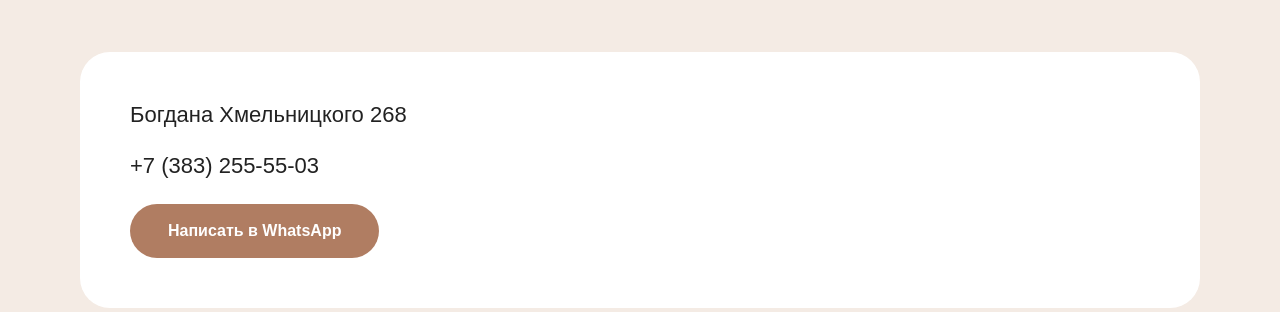
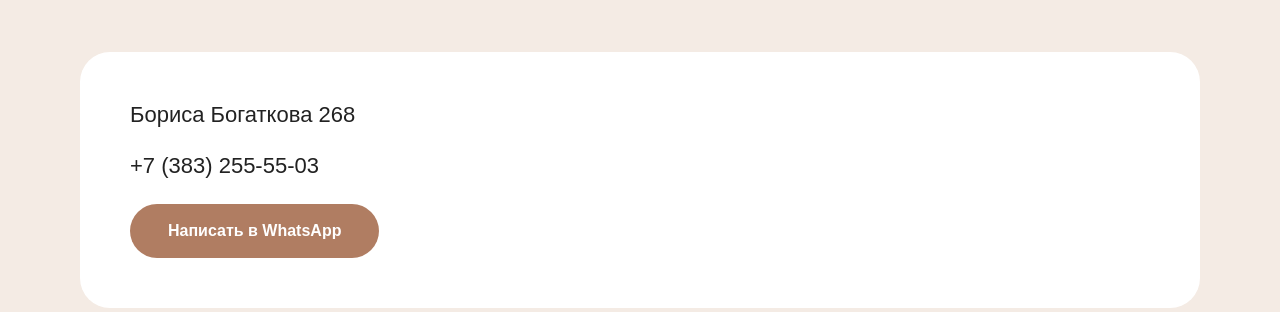
Before and after one commit to murasclinic/muras-clinic, a Flask app: page / in a window 1280 px wide. Shown: the part 4845-5157 px from the top of the page. Run offline with Flask 3, Linux system fonts and the light colour scheme.

Commit message:
Update index.html

```diff
--- a/muras-clinic/templates/index.html
+++ b/muras-clinic/templates/index.html
@@ -284,7 +284,7 @@ Muras Clinic
 
 <p>
 
-Богдана Хмельницкого 268
+Бориса Богаткова 268
 
 </p>
 
```
